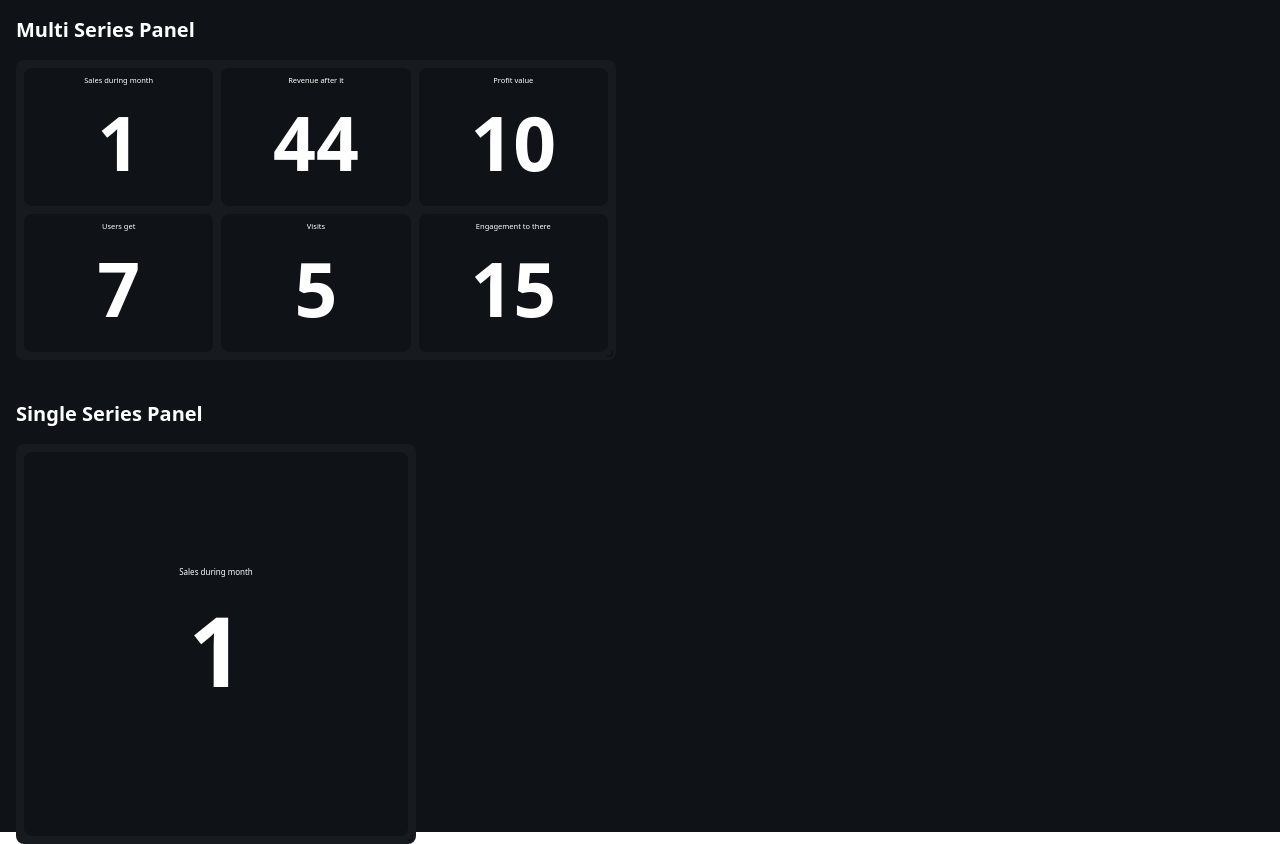
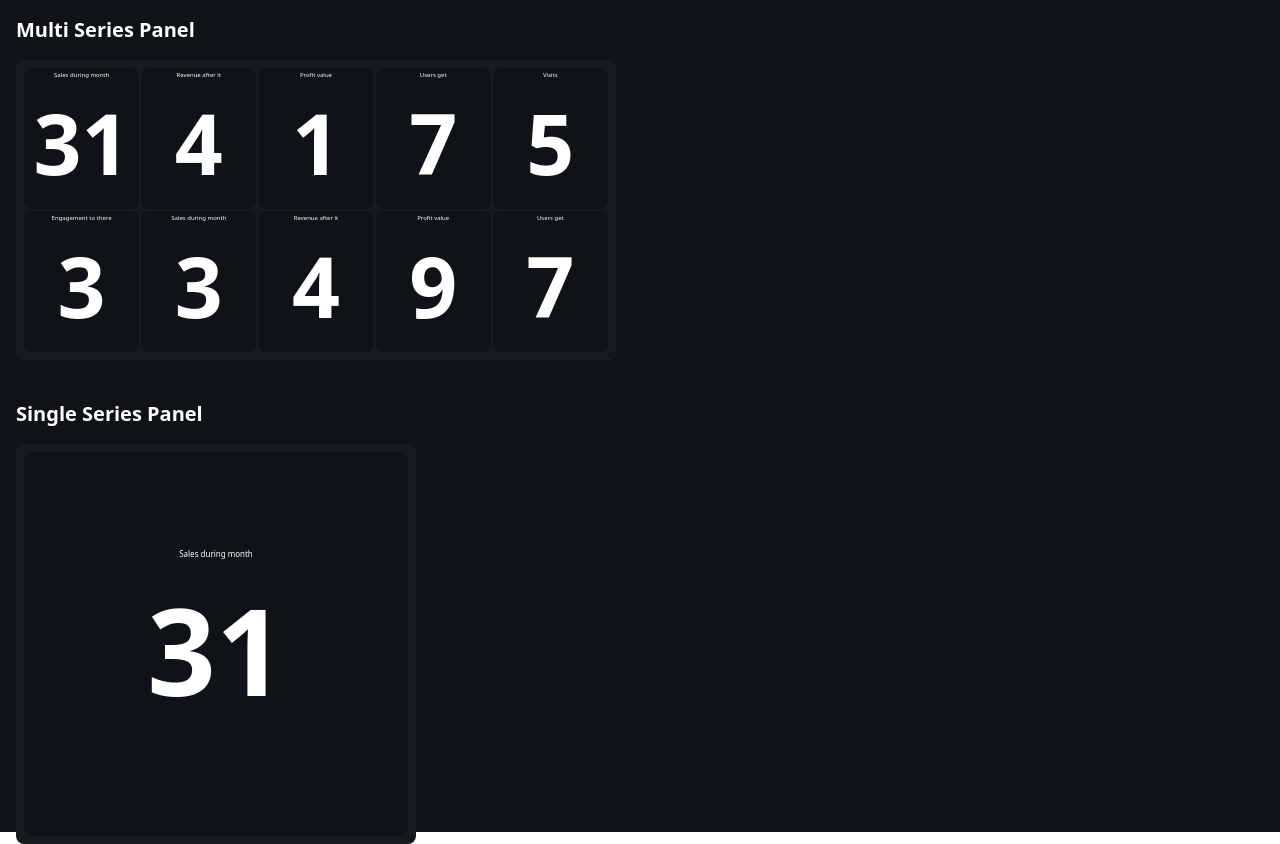
Before and after one commit to Subhajit143/grid-layout, a React (Vite) app: page / in a window 1280 px wide. Built offline with nearby package versions, Linux system fonts and the light colour scheme.

Commit message:
fix the overflow element, increase the element size, and try to utilize the space as better as possible

```diff
--- a/src/App.jsx
+++ b/src/App.jsx
@@ -1,16 +1,20 @@
-// src/App.js
-import React, { useState } from "react";
+
+import { useState } from "react";
 import { Resizable } from "react-resizable";
 import "react-resizable/css/styles.css";
 
 // Sample data
 const multiSeriesData = [
-  { label: "Sales during month", value: "1" },
-  { label: "Revenue after it", value: "44" },
-  { label: "Profit value", value: "10" },
+  { label: "Sales during month", value: "31" },
+  { label: "Revenue after it", value: "4" },
+  { label: "Profit value", value: "1" },
   { label: "Users get", value: "7" },
   { label: "Visits", value: "5" },
-  { label: "Engagement to there", value: "15" },
+  { label: "Engagement to there", value: "3" },
+  { label: "Sales during month", value: "3" },
+  { label: "Revenue after it", value: "4" },
+  { label: "Profit value", value: "9" },
+  { label: "Users get", value: "7" },
 ];
 
 // Resizable component
@@ -27,7 +31,7 @@ const ResizableComponent = ({ width, height, onResize, children }) => {
           width: `${width}px`,
           height: `${height}px`,
           position: "relative",
-          backgroundColor: "#171B1F", // Dark background color
+          backgroundColor: "#171B1F",
           borderRadius: "8px",
           padding: "8px",
         }}
@@ -43,17 +47,37 @@ const MultiSeriesPanel = ({ data }) => {
   const [size, setSize] = useState({ width: 600, height: 300 }); // Initial size of the main component
 
   // Handle resize of the main component
-  const handleResize = (event, { size }) => {
-    setSize({ width: size.width, height: size.height });
+  const handleResize = (event, { size: newSize }) => {
+    // Prevent resizing if the new dimensions would cause overflow
+    const minElementWidth = newSize.width / 6;
+    const minElementHeight = newSize.height / 3;
+    const minSize = Math.min(minElementWidth, minElementHeight);
+    const numColumns = Math.ceil(data.length / Math.ceil(data.length / 6));
+    const numRows = Math.ceil(data.length / numColumns);
+    const gridHeight = numRows * minSize;
+
+    // Check if the grid height exceeds the panel height
+    if (gridHeight > newSize.height) {
+
+      return;
+    }
+
+    // Otherwise, update the dimensions
+    setSize(newSize);
   };
 
-  // Calculate dynamic font size based on container size
+
   const calculateFontSize = (baseSize) => {
-    const scaleFactor = Math.min(size.width / 400, size.height / 200); // Scale based on initial size
+    const scaleFactor = Math.min(size.width / 500, size.height / 250); // Scale based on initial size
     return `${baseSize * scaleFactor}px`;
   };
 
-
+  // Calculate the minimum size for grid elements
+  const calculateMinSize = () => {
+    const minWidth = size.width / 6; // Minimum width based on panel width
+    const minHeight = size.height / 3; // Minimum height based on panel height
+    return Math.min(minWidth, minHeight); // Use the smaller value to ensure elements fit
+  };
 
   return (
     <ResizableComponent
@@ -64,31 +88,31 @@ const MultiSeriesPanel = ({ data }) => {
       <div
         style={{
           display: "grid",
-          gridTemplateColumns: `repeat(auto-fit, minmax(${
-            // Dynamic minimum size based on panel width
-            `clamp(${size.width / 6}px, ${size.width / 4}px, 150px)`
-          }, 1fr))`,
-          gap: "8px",
+          gridTemplateColumns: `repeat(auto-fit, minmax(${calculateMinSize()}px, 1fr))`,
 
+          gap: "2px",
           height: "100%",
+          justifyContent: "center",
         }}
       >
         {data.map((item, index) => (
           <div
             key={index}
             style={{
-              backgroundColor: "#0F1317", // Dark background for inside panels
+              backgroundColor: "#0F1317",
               borderRadius: "8px",
-
               display: "flex",
               flexDirection: "column",
               justifyContent: "center",
               alignItems: "center",
-              color: "#FFFFFF", // White text color
+              color: "#FFFFFF",
+              // aspectRatio: "1 / 1", // Enforce square shape
+              width: "100%",
+              height: "auto",
             }}
           >
             <p style={{ fontSize: calculateFontSize(5) }}>{item.label}</p>
-            <p style={{ fontSize: calculateFontSize(50), fontWeight: "bold" }}>
+            <p style={{ fontSize: calculateFontSize(70), fontWeight: "bold" }}>
               {item.value}
             </p>
           </div>
@@ -99,16 +123,16 @@ const MultiSeriesPanel = ({ data }) => {
 };
 
 const SingleSeriesPanel = ({ data }) => {
-  const [size, setSize] = useState({ width: 400, height: 400 }); // Initial size of the main component
+  const [size, setSize] = useState({ width: 400, height: 400 });
 
-  // Handle resize of the main component
+
   const handleResize = (event, { size }) => {
     setSize({ width: size.width, height: size.height });
   };
 
-  // Calculate dynamic font size based on container size
+
   const calculateFontSize = (baseSize) => {
-    const scaleFactor = Math.min(size.width / 300, size.height / 150); // Scale based on initial size
+    const scaleFactor = Math.min(size.width / 300, size.height / 150);
     return `${baseSize * scaleFactor}px`;
   };
 
@@ -121,28 +145,30 @@ const SingleSeriesPanel = ({ data }) => {
       <div
         style={{
           display: "grid",
-          gridTemplateColumns: "repeat(auto-fit, minmax(min-content, 1fr))", // Responsive grid
+          gridTemplateColumns: "repeat(auto-fit, minmax(min-content, 1fr))",
+          // gridAutoRows: ,
           gap: "8px",
-
           height: "100%",
         }}
       >
-        {data.length > 0 && ( // Check if data array is not empty
+        {data.length > 0 && (
           <div
-            key={0} // Use index 0 for the first item
+            key={0}
             style={{
-              backgroundColor: "#0F1317", // Dark background for inside panels
+              backgroundColor: "#0F1317",
               borderRadius: "8px",
-
               display: "flex",
               flexDirection: "column",
               justifyContent: "center",
               alignItems: "center",
-              color: "#FFFFFF", // White text color
+              color: "#FFFFFF",
+
+              width: "100%",
+              height: "auto",
             }}
           >
             <p style={{ fontSize: calculateFontSize(6) }}>{data[0].label}</p>
-            <p style={{ fontSize: calculateFontSize(72), fontWeight: "bold" }}>
+            <p style={{ fontSize: calculateFontSize(90), fontWeight: "bold" }}>
               {data[0].value}
             </p>
           </div>
@@ -151,6 +177,7 @@ const SingleSeriesPanel = ({ data }) => {
     </ResizableComponent>
   );
 };
+
 const App = () => {
   return (
     <div className="p-4 h-full w-full bg-[#0F1317]">
@@ -173,3 +200,221 @@ const App = () => {
 };
 
 export default App;
+
+
+
+
+
+
+
+
+
+
+
+
+
+
+
+
+
+
+
+
+
+
+
+
+
+
+
+
+
+
+
+
+
+
+
+
+
+
+
+// import React, { useState } from "react";
+// import { Resizable } from "react-resizable";
+// import "react-resizable/css/styles.css";
+
+// // Sample data
+// const multiSeriesData = [
+//   { label: "Sales during month", value: "1" },
+//   { label: "Revenue after it", value: "44" },
+//   { label: "Profit value", value: "10" },
+//   { label: "Users get", value: "7" },
+//   { label: "Visits", value: "5" },
+//   { label: "Engagement to there", value: "15" },
+//   { label: "Sales during month", value: "1" },
+//   { label: "Revenue after it", value: "44" },
+//   { label: "Profit value", value: "10" },
+//   { label: "Users get", value: "7" },
+// ];
+
+// // Resizable component
+// const ResizableComponent = ({ width, height, onResize, children }) => {
+//   return (
+//     <Resizable
+//       width={width}
+//       height={height}
+//       onResize={onResize}
+//       resizeHandles={["se"]} // Only show resize handle at the bottom-right corner
+//     >
+//       <div
+//         style={{
+//           width: `${width}px`,
+//           height: `${height}px`,
+//           position: "relative",
+//           backgroundColor: "#171B1F", // Dark background color
+//           borderRadius: "8px",
+//           padding: "8px",
+//         }}
+//       >
+//         {children}
+//       </div>
+//     </Resizable>
+//   );
+// };
+
+// // Multi-series panel
+// const MultiSeriesPanel = ({ data }) => {
+//   const [size, setSize] = useState({ width: 600, height: 300 }); // Initial size of the main component
+
+//   // Handle resize of the main component
+//   const handleResize = (event, { size }) => {
+//     setSize({ width: size.width, height: size.height });
+//   };
+
+//   // Calculate dynamic font size based on container size
+//   const calculateFontSize = (baseSize) => {
+//     const scaleFactor = Math.min(size.width / 400, size.height / 200); // Scale based on initial size
+//     return `${baseSize * scaleFactor}px`;
+//   };
+
+//   return (
+//     <ResizableComponent
+//       width={size.width}
+//       height={size.height}
+//       onResize={handleResize}
+//     >
+//       <div
+//         style={{
+//           display: "grid",
+//           gridTemplateColumns: `repeat(auto-fit, minmax(${
+//             // Dynamic minimum size based on panel width
+//             `clamp(${size.width / (multiSeriesData.length + 1)}px, ${size.width / (multiSeriesData.length - 2)}px, 150px)`
+//           }, 1fr))`,
+//           gap: "2px",
+//           height: "100%",
+//         }}
+//       >
+//         {data.map((item, index) => (
+//           <div
+//             key={index}
+//             style={{
+//               backgroundColor: "#0F1317", // Dark background for inside panels
+//               borderRadius: "8px",
+//               display: "flex",
+//               flexDirection: "column",
+//               justifyContent: "center",
+//               alignItems: "center",
+//               color: "#FFFFFF", // White text color
+//               // No fixed aspect ratio
+//               width: "100%", // Take up full width of the grid cell
+//               height: "auto", // Height will adjust based on content and container
+//             }}
+//           >
+//             <p style={{ fontSize: calculateFontSize(5) }}>{item.label}</p>
+//             <p style={{ fontSize: calculateFontSize(50), fontWeight: "bold" }}>
+//               {item.value}
+//             </p>
+//           </div>
+//         ))}
+//       </div>
+//     </ResizableComponent>
+//   );
+// };
+
+// const SingleSeriesPanel = ({ data }) => {
+//   const [size, setSize] = useState({ width: 400, height: 400 }); // Initial size of the main component
+
+//   // Handle resize of the main component
+//   const handleResize = (event, { size }) => {
+//     setSize({ width: size.width, height: size.height });
+//   };
+
+//   // Calculate dynamic font size based on container size
+//   const calculateFontSize = (baseSize) => {
+//     const scaleFactor = Math.min(size.width / 300, size.height / 150); // Scale based on initial size
+//     return `${baseSize * scaleFactor}px`;
+//   };
+
+//   return (
+//     <ResizableComponent
+//       width={size.width}
+//       height={size.height}
+//       onResize={handleResize}
+//     >
+//       <div
+//         style={{
+//           display: "grid",
+//           gridTemplateColumns: "repeat(auto-fit, minmax(min-content, 1fr))", // Responsive grid
+//           gap: "8px",
+//           height: "100%",
+//         }}
+//       >
+//         {data.length > 0 && ( // Check if data array is not empty
+//           <div
+//             key={0} // Use index 0 for the first item
+//             style={{
+//               backgroundColor: "#0F1317", // Dark background for inside panels
+//               borderRadius: "8px",
+//               display: "flex",
+//               flexDirection: "column",
+//               justifyContent: "center",
+//               alignItems: "center",
+//               color: "#FFFFFF", // White text color
+//               // No fixed aspect ratio
+//               width: "100%", // Take up full width of the grid cell
+//               height: "auto", // Height will adjust based on content and container
+//             }}
+//           >
+//             <p style={{ fontSize: calculateFontSize(6) }}>{data[0].label}</p>
+//             <p style={{ fontSize: calculateFontSize(72), fontWeight: "bold" }}>
+//               {data[0].value}
+//             </p>
+//           </div>
+//         )}
+//       </div>
+//     </ResizableComponent>
+//   );
+// };
+
+// const App = () => {
+//   return (
+//     <div className="p-4 h-full w-full bg-[#0F1317]">
+//       <div className="w-full h-screen flex flex-col gap-10">
+//         <div>
+//           <h2 className="text-xl font-bold text-white mb-4">
+//             Multi Series Panel
+//           </h2>
+//           <MultiSeriesPanel data={multiSeriesData} />
+//         </div>
+//         <div>
+//           <h2 className="text-xl font-bold text-white mb-4">
+//             Single Series Panel
+//           </h2>
+//           <SingleSeriesPanel data={multiSeriesData} />
+//         </div>
+//       </div>
+//     </div>
+//   );
+// };
+
+// export default App;
```
